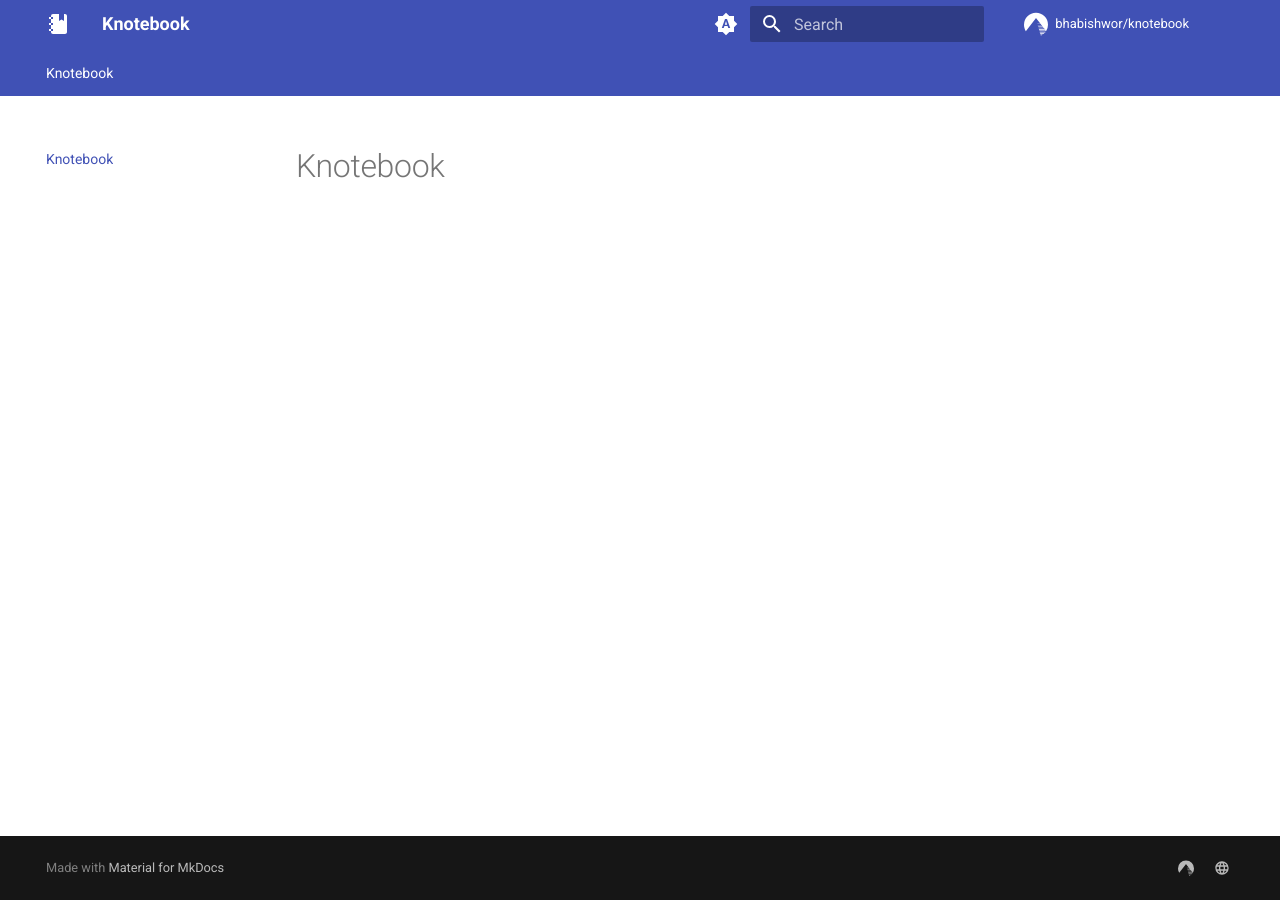
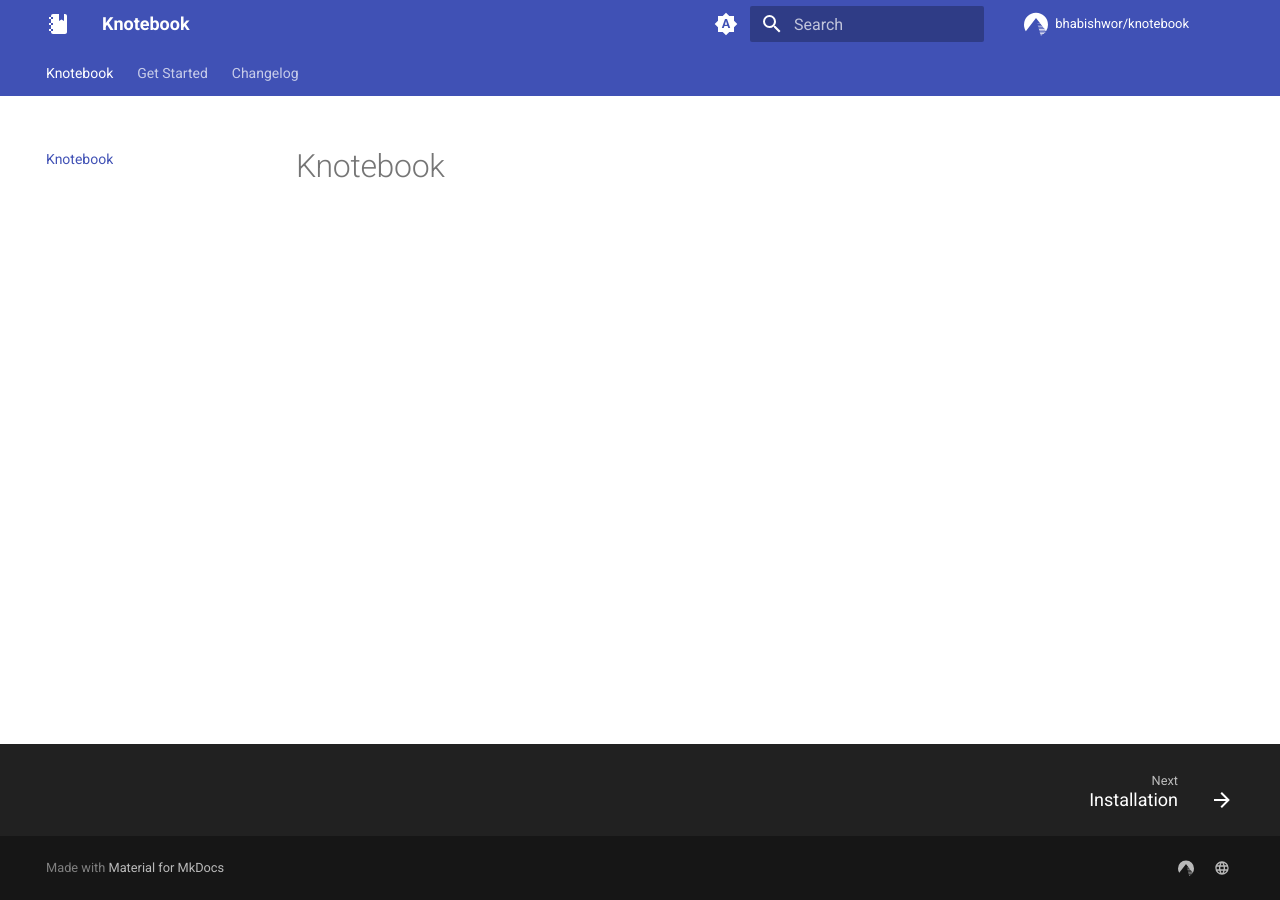
Before and after one commit to Bhabishworgrg/knotebook, an MkDocs documentation site: the page built from docs/index.md, in a window 1280 px wide. Built offline with MkDocs 1.6.1 and Material for MkDocs 9.7.7, drawn with Linux system fonts in a browser that asks for light colours; the version menu is left out.

Commit message:
chore: Update docs

```diff
--- a/mkdocs.yml
+++ b/mkdocs.yml
@@ -7,7 +7,11 @@ repo_name: bhabishwor/knotebook
 remote_branch: documentation
 
 nav:
-  - index.md
+  - Knotebook: index.md
+  - Get Started:
+    - get_started/installation.md
+    - get_started/first_steps.md
+  - Changelog: changelog.md
 
 theme:
   name: material
```
Also changed, not shown: docs/changelog.md (added, +1 -0 lines), docs/get_started/installation.md (added, +1 -0 lines), docs/get_started/first_steps.md (added).
